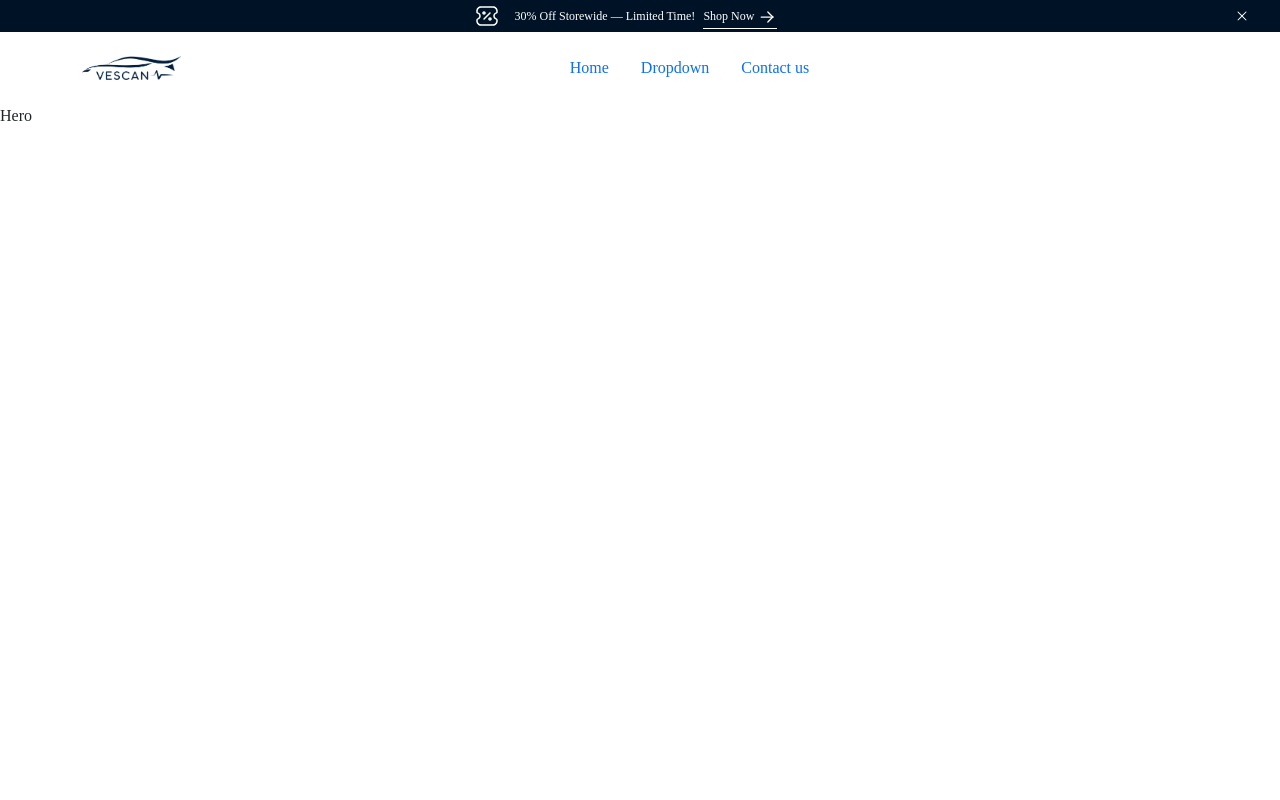
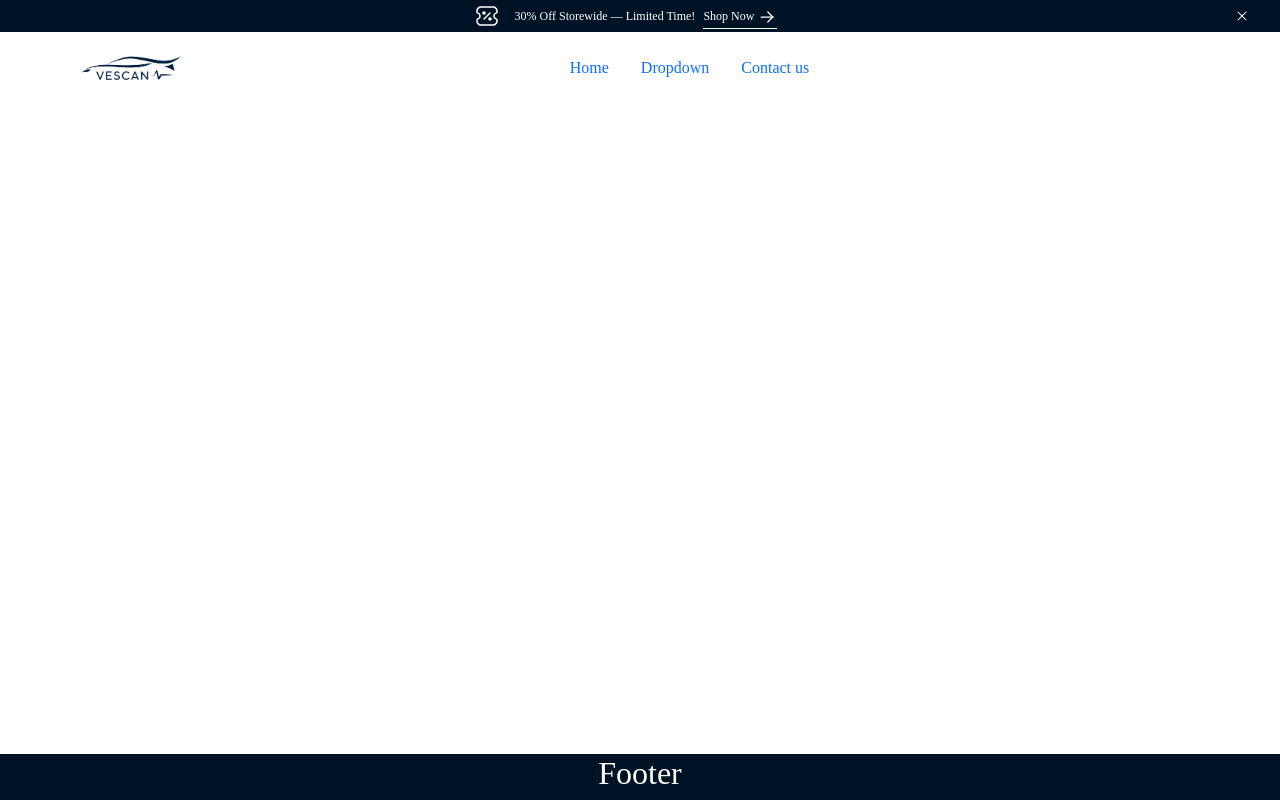
Before and after one commit to Akeemmudash/spingo, a React (Vite) app: page / in a window 1280 px wide. Built offline with nearby package versions, Linux system fonts and the light colour scheme; a web font is replaced by a local one.

Commit message:
Added a Footer folder in the pages directory

```diff
--- a/src/components/Footer.jsx
+++ /dev/null
@@ -1,3 +0,0 @@
-export default function Footer() {
-  return <div>Footer</div>;
-}
--- /dev/null
+++ b/src/components/Footer/index.jsx
@@ -0,0 +1,7 @@
+export default function Footer() {
+  return (
+    <div className="mt-auto w-100  text-white bg-primary-600 mb-0 text-center">
+      <h2>Footer</h2>
+    </div>
+  );
+}
--- a/src/index.css
+++ b/src/index.css
@@ -83,3 +83,7 @@ will be here as css variables
 body {
   font-family: "Open Sauce One";
 }
+
+.layout {
+  height: 100vh;
+}
--- a/src/main.jsx
+++ b/src/main.jsx
@@ -2,25 +2,24 @@ import * as React from "react";
 import * as ReactDOM from "react-dom/client";
 import "@fontsource/open-sauce-one";
 import "bootstrap/dist/css/bootstrap.min.css";
-
 import {
   QueryClient,
   QueryClientProvider,
   useQuery,
 } from "@tanstack/react-query";
 
-const queryClient = new QueryClient();
-
 import Home from "./pages/Home";
+import Layout from "./pages/Layout";
+import SignUp from "./pages/SignUp";
 
 import { createBrowserRouter, RouterProvider } from "react-router-dom";
 import "./index.css";
-import SignUp from "./pages/SignUp";
 
+const queryClient = new QueryClient();
 const router = createBrowserRouter([
   {
     path: "/",
-
+    element: <Layout />,
     children: [
       {
         element: <Home />,
--- /dev/null
+++ b/src/pages/Layout.jsx
@@ -0,0 +1,12 @@
+import Footer from "../components/Footer";
+import Header from "../components/Header";
+
+export default function Layout() {
+  return (
+    <div className="layout  d-flex  flex-column h-">
+      <Header />
+
+      <Footer />
+    </div>
+  );
+}
```
